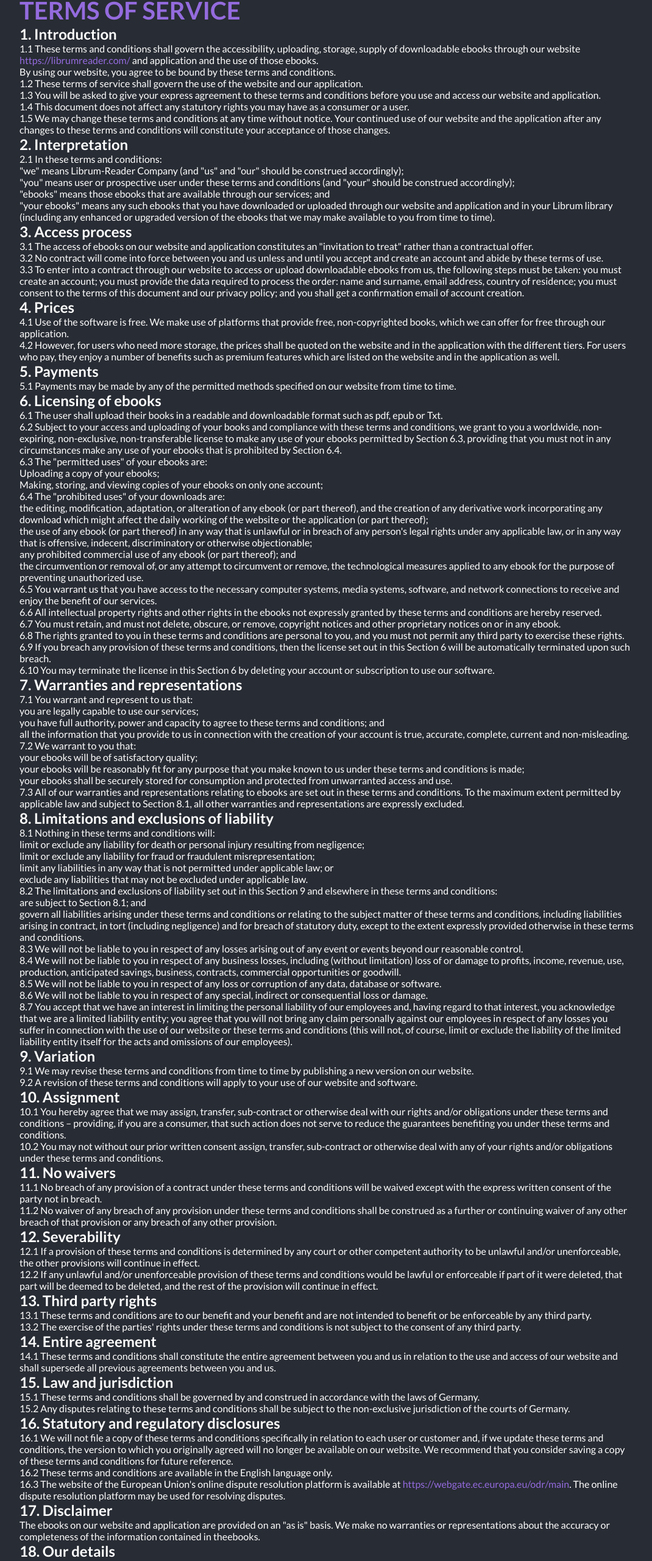
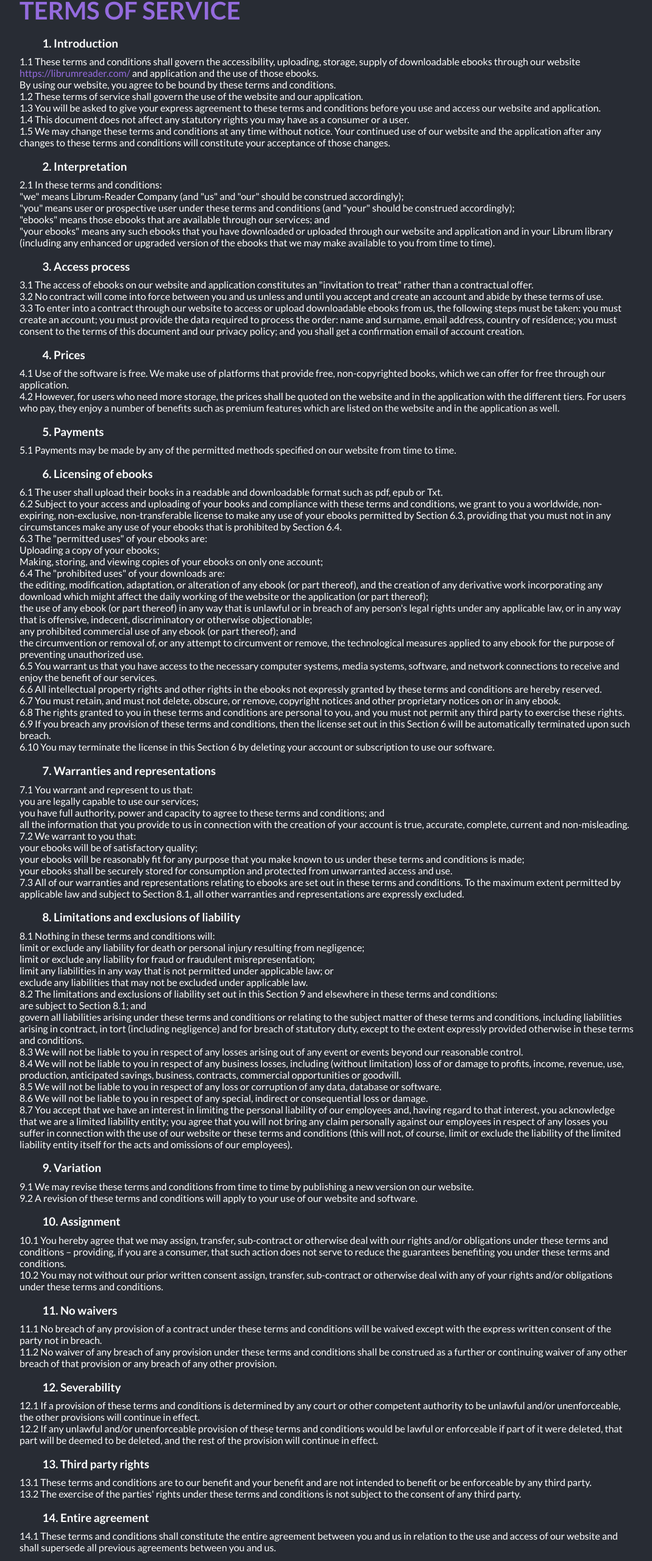
Before and after one commit to Librum-Reader/Librum-Website, a React (Create React App) app: page /termsofservice in a window 1280 px wide. Shown: the part 226-2786 px from the top of the page at 61% size, without its empty margins (104-1174 px from the left). Built offline with nearby package versions, Linux system fonts and the light colour scheme; no server answers; a web font is replaced by a local one; what react-google-recaptcha-v3 would draw is missing.

Commit message:
improve tos page presentation

```diff
--- a/src/Pages/TermsOfService/Template.js
+++ b/src/Pages/TermsOfService/Template.js
@@ -3,7 +3,7 @@ const Template = () => (
 
     <h1 className="title">TERMS OF SERVICE</h1>
 
-    <h2>1. Introduction</h2>
+    <h3>1. Introduction</h3>
 
     <ol>
       <li>1.1 These terms and conditions shall govern the accessibility, uploading, storage, supply of downloadable ebooks through our website <a href="https://librumreader.com/"> https://librumreader.com/ </a> and application and the use of those ebooks.</li>
@@ -14,7 +14,7 @@ const Template = () => (
       <li>1.5 We may change these terms and conditions at any time without notice. Your continued use of our website and the application after any changes to these terms and conditions will constitute your acceptance of those changes.</li>
     </ol>
 
-    <h2>2. Interpretation</h2>
+    <h3>2. Interpretation</h3>
 
 
 
@@ -28,7 +28,7 @@ const Template = () => (
 
 
 
-    <h2>3. Access process</h2>
+    <h3>3. Access process</h3>
 
     <ol>
       <li>3.1 The access of ebooks on our website and application constitutes an "invitation to treat" rather than a contractual offer.</li>
@@ -36,20 +36,20 @@ const Template = () => (
       <li>3.3 To enter into a contract through our website to access or upload downloadable ebooks from us, the following steps must be taken: you must create an account; you must provide the data required to process the order: name and surname, email address, country of residence; you must consent to the terms of this document and our privacy policy; and you shall get a confirmation email of account creation.</li>
     </ol>
 
-    <h2>4. Prices</h2>
+    <h3>4. Prices</h3>
 
     <ol>
       <li>4.1 Use of the software is free. We make use of platforms that provide free, non-copyrighted books, which we can offer for free through our application.</li>
       <li>4.2 However, for users who need more storage, the prices shall be quoted on the website and in the application with the different tiers. For users who pay, they enjoy a number of benefits such as premium features which are listed on the website and in the application as well.</li>
     </ol>
 
-    <h2>5. Payments</h2>
+    <h3>5. Payments</h3>
 
     <ol>
       <li>5.1 Payments may be made by any of the permitted methods specified on our website from time to time.</li>
     </ol>
 
-    <h2>6. Licensing of ebooks</h2>
+    <h3>6. Licensing of ebooks</h3>
 
     <ol>
       <li>6.1 The user shall upload their books in a readable and downloadable format such as pdf, epub or Txt.</li>
@@ -74,7 +74,7 @@ const Template = () => (
       <li>6.10 You may terminate the license in this Section 6 by deleting your account or subscription to use our software.</li>
     </ol>
 
-    <h2>7. Warranties and representations</h2>
+    <h3>7. Warranties and representations</h3>
 
     <ol>
       <li>7.1 You warrant and represent to us that:</li>
@@ -92,7 +92,7 @@ const Template = () => (
     </ol>
     <li>7.3 All of our warranties and representations relating to ebooks are set out in these terms and conditions. To the maximum extent permitted by applicable law and subject to Section 8.1, all other warranties and representations are expressly excluded.</li>
 
-    <h2>8. Limitations and exclusions of liability</h2>
+    <h3>8. Limitations and exclusions of liability</h3>
 
     <ol>
       <li>8.1 Nothing in these terms and conditions will:</li>
@@ -114,55 +114,55 @@ const Template = () => (
       <li>8.7 You accept that we have an interest in limiting the personal liability of our employees and, having regard to that interest, you acknowledge that we are a limited liability entity; you agree that you will not bring any claim personally against our employees in respect of any losses you suffer in connection with the use of our website or these terms and conditions (this will not, of course, limit or exclude the liability of the limited liability entity itself for the acts and omissions of our employees).</li>
     </ol>
 
-    <h2>9. Variation</h2>
+    <h3>9. Variation</h3>
 
     <ol>
       <li>9.1 We may revise these terms and conditions from time to time by publishing a new version on our website.</li>
       <li>9.2 A revision of these terms and conditions will apply to your use of our website and software.</li>
     </ol>
 
-    <h2>10. Assignment</h2>
+    <h3>10. Assignment</h3>
 
     <ol>
       <li>10.1 You hereby agree that we may assign, transfer, sub-contract or otherwise deal with our rights and/or obligations under these terms and conditions – providing, if you are a consumer, that such action does not serve to reduce the guarantees benefiting you under these terms and conditions.</li>
       <li>10.2 You may not without our prior written consent assign, transfer, sub-contract or otherwise deal with any of your rights and/or obligations under these terms and conditions.</li>
     </ol>
 
-    <h2>11. No waivers</h2>
+    <h3>11. No waivers</h3>
 
     <ol>
       <li>11.1 No breach of any provision of a contract under these terms and conditions will be waived except with the express written consent of the party not in breach.</li>
       <li>11.2 No waiver of any breach of any provision under these terms and conditions shall be construed as a further or continuing waiver of any other breach of that provision or any breach of any other provision.</li>
     </ol>
 
-    <h2>12. Severability</h2>
+    <h3>12. Severability</h3>
 
     <ol>
       <li>12.1 If a provision of these terms and conditions is determined by any court or other competent authority to be unlawful and/or unenforceable, the other provisions will continue in effect.</li>
       <li>12.2 If any unlawful and/or unenforceable provision of these terms and conditions would be lawful or enforceable if part of it were deleted, that part will be deemed to be deleted, and the rest of the provision will continue in effect.</li>
     </ol>
 
-    <h2>13. Third party rights</h2>
+    <h3>13. Third party rights</h3>
 
     <ol>
       <li>13.1 These terms and conditions are to our benefit and your benefit and are not intended to benefit or be enforceable by any third party.</li>
       <li>13.2 The exercise of the parties' rights under these terms and conditions is not subject to the consent of any third party.</li>
     </ol>
 
-    <h2>14. Entire agreement</h2>
+    <h3>14. Entire agreement</h3>
 
     <ol>
       <li>14.1 These terms and conditions shall constitute the entire agreement between you and us in relation to the use and access of our website and shall supersede all previous agreements between you and us.</li>
     </ol>
 
-    <h2>15. Law and jurisdiction</h2>
+    <h3>15. Law and jurisdiction</h3>
 
     <ol>
       <li>15.1 These terms and conditions shall be governed by and construed in accordance with the laws of Germany.</li>
       <li>15.2 Any disputes relating to these terms and conditions shall be subject to the non-exclusive jurisdiction of the courts of Germany.</li>
     </ol>
 
-    <h2>16. Statutory and regulatory disclosures</h2>
+    <h3>16. Statutory and regulatory disclosures</h3>
 
     <ol>
       <li>16.1 We will not file a copy of these terms and conditions specifically in relation to each user or customer and, if we update these terms and conditions, the version to which you originally agreed will no longer be available on our website. We recommend that you consider saving a copy of these terms and conditions for future reference.</li>
@@ -170,11 +170,11 @@ const Template = () => (
       <li>16.3 The website of the European Union's online dispute resolution platform is available at <a href="https://webgate.ec.europa.eu/odr/main">https://webgate.ec.europa.eu/odr/main</a>. The online dispute resolution platform may be used for resolving disputes.</li>
     </ol>
 
-    <h2>17. Disclaimer</h2>
+    <h3>17. Disclaimer</h3>
 
     <p>The ebooks on our website and application are provided on an "as is" basis. We make no warranties or representations about the accuracy or completeness of the information contained in theebooks.</p>
 
-    <h2>18. Our details</h2>
+    <h3>18. Our details</h3>
 
     <ol>
       <li>18.1 This website is owned and operated by the Librum-Reader company.</li>
--- a/src/Pages/TermsOfService/TermsOfService.css
+++ b/src/Pages/TermsOfService/TermsOfService.css
@@ -13,3 +13,8 @@
   color: var(--color-primary1);
 
 }
+
+.main-template >h3 {
+  margin: 1.0em 0px 0.5em 2em;
+
+}
```
